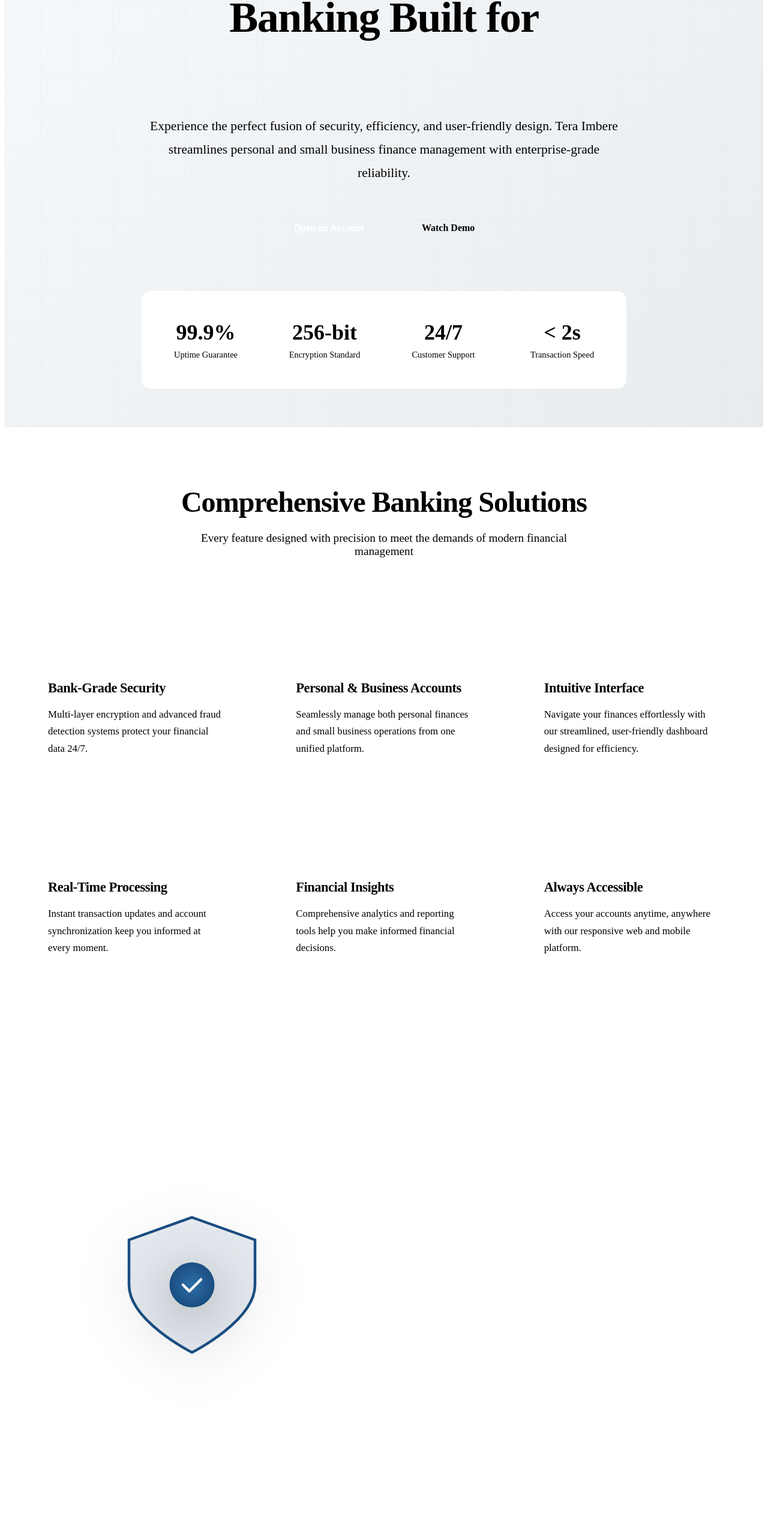
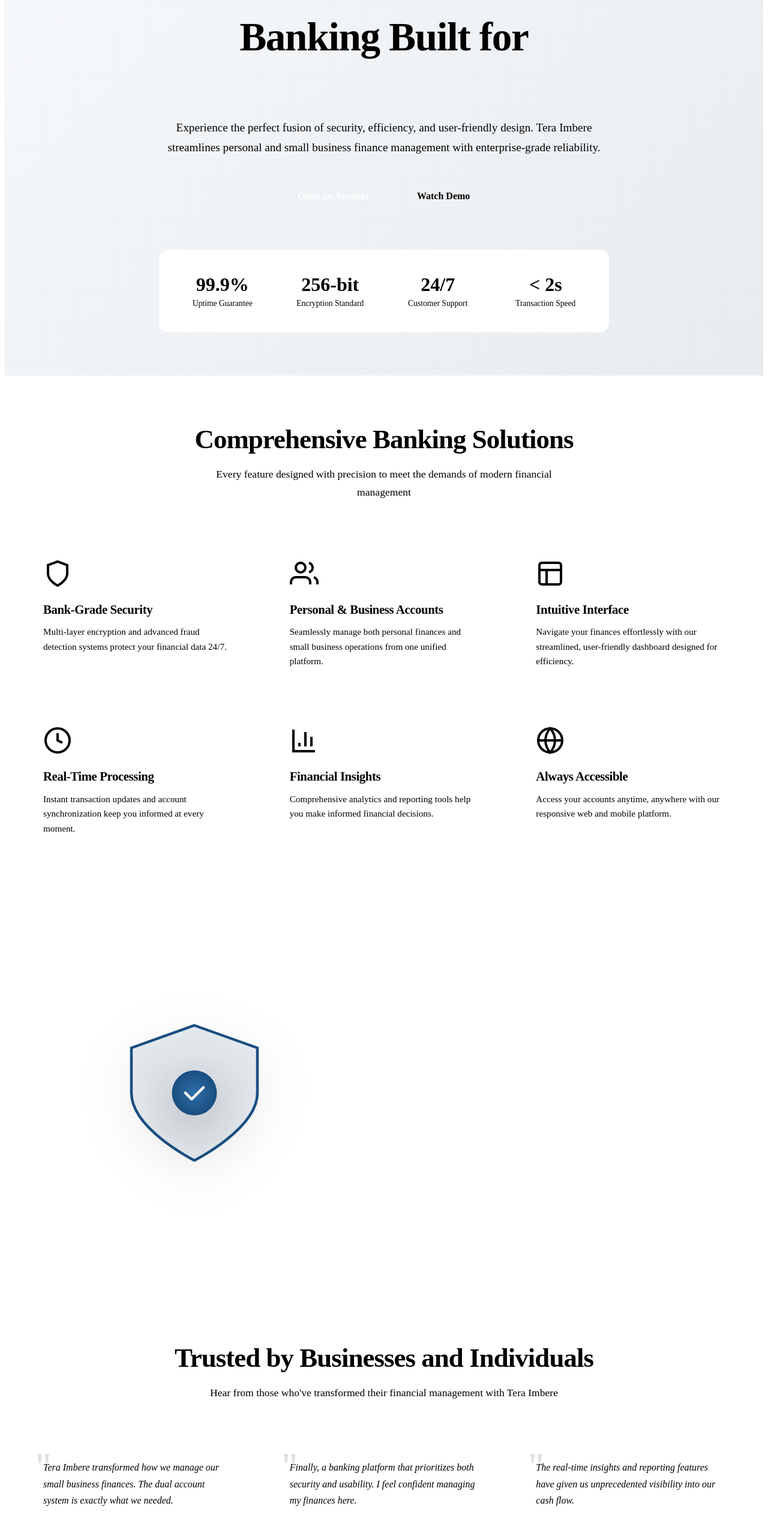
Before and after one commit to nshutifabrice09/tera-imbere-frontend, an Angular app: page / in a window 1280 px wide. Shown: the part 182-2732 px from the top of the page at 60% size. Built offline with nearby package versions, Linux system fonts and the light colour scheme.

Commit message:
Hmtl and Css changed

```diff
--- a/src/landing-page/landing-page.css
+++ b/src/landing-page/landing-page.css
@@ -1,3 +1,6 @@
+/* Import Google Fonts - MUST BE FIRST */
+@import url('https://fonts.googleapis.com/css2?family=Inter:wght@400;500;600;700&family=Outfit:wght@600;700;800&display=swap');
+
 /* CSS Variables for Consistent Theming */
 :root {
   --primary-color: #1a4d80;
@@ -15,9 +18,8 @@
   --shadow-md: 0 8px 24px rgba(15, 20, 25, 0.12);
   --shadow-lg: 0 16px 48px rgba(15, 20, 25, 0.16);
   --transition-base: 0.3s cubic-bezier(0.4, 0, 0.2, 1);
-  --font-display: 'Playfair Display', Georgia, serif;
-  --font-body: 'Crimson Pro', 'Times New Roman', serif;
-  --font-ui: -apple-system, BlinkMacSystemFont, 'Segoe UI', sans-serif;
+  --font-display: 'Outfit', system-ui, -apple-system, sans-serif;
+  --font-body: 'Inter', system-ui, -apple-system, sans-serif;
 }
 
 /* Global Styles */
@@ -27,17 +29,23 @@
   box-sizing: border-box;
 }
 
+html {
+  scroll-behavior: smooth;
+}
+
 body {
   font-family: var(--font-body);
   color: var(--text-primary);
   background-color: var(--bg-primary);
-  line-height: 1.7;
+  line-height: 1.6;
   -webkit-font-smoothing: antialiased;
   -moz-osx-font-smoothing: grayscale;
+  overflow-x: hidden;
 }
 
 .landing-page {
   overflow-x: hidden;
+  width: 100%;
 }
 
 /* Typography */
@@ -46,6 +54,12 @@
   font-weight: 700;
   line-height: 1.2;
   letter-spacing: -0.02em;
+  color: var(--text-primary);
+}
+
+p {
+  font-family: var(--font-body);
+  line-height: 1.7;
 }
 
 /* Navigation */
@@ -54,7 +68,7 @@
   top: 0;
   left: 0;
   right: 0;
-  background: rgba(255, 255, 255, 0.95);
+  background: rgba(255, 255, 255, 0.98);
   backdrop-filter: blur(12px);
   border-bottom: 1px solid var(--border-color);
   z-index: 1000;
@@ -64,7 +78,7 @@
 .nav-container {
   max-width: 1400px;
   margin: 0 auto;
-  padding: 1.2rem 2rem;
+  padding: 1rem 2rem;
   display: flex;
   justify-content: space-between;
   align-items: center;
@@ -78,14 +92,15 @@
 }
 
 .logo-icon {
-  width: 36px;
-  height: 36px;
+  width: 32px;
+  height: 32px;
   color: var(--primary-color);
+  flex-shrink: 0;
 }
 
 .brand-name {
   font-family: var(--font-display);
-  font-size: 1.5rem;
+  font-size: 1.35rem;
   font-weight: 700;
   color: var(--primary-color);
   letter-spacing: -0.01em;
@@ -94,11 +109,11 @@
 .nav-links {
   display: flex;
   align-items: center;
-  gap: 2.5rem;
+  gap: 2rem;
 }
 
 .nav-link {
-  font-family: var(--font-ui);
+  font-family: var(--font-body);
   font-size: 0.95rem;
   font-weight: 500;
   color: var(--text-secondary);
@@ -146,10 +161,10 @@
 
 /* Buttons */
 .btn {
-  font-family: var(--font-ui);
+  font-family: var(--font-body);
   font-size: 0.95rem;
   font-weight: 600;
-  padding: 0.75rem 1.75rem;
+  padding: 0.7rem 1.5rem;
   border-radius: 8px;
   border: none;
   cursor: pointer;
@@ -194,18 +209,18 @@
 }
 
 .btn-large {
-  padding: 1rem 2.25rem;
+  padding: 1rem 2rem;
   font-size: 1rem;
 }
 
 /* Hero Section */
 .hero {
   position: relative;
-  min-height: 90vh;
+  min-height: 100vh;
   display: flex;
   align-items: center;
   justify-content: center;
-  padding: 6rem 2rem 4rem;
+  padding: 8rem 2rem 4rem;
   overflow: hidden;
 }
 
@@ -226,26 +241,27 @@
   right: 0;
   bottom: 0;
   background-image:
-    linear-gradient(rgba(26, 77, 128, 0.03) 1px, transparent 1px),
-    linear-gradient(90deg, rgba(26, 77, 128, 0.03) 1px, transparent 1px);
+    linear-gradient(rgba(26, 77, 128, 0.04) 1px, transparent 1px),
+    linear-gradient(90deg, rgba(26, 77, 128, 0.04) 1px, transparent 1px);
   background-size: 60px 60px;
+  opacity: 0.6;
 }
 
 .hero-content {
-  max-width: 1200px;
+  max-width: 1100px;
   text-align: center;
   z-index: 1;
 }
 
 .hero-badge {
-  font-family: var(--font-ui);
-  font-size: 0.85rem;
+  font-family: var(--font-body);
+  font-size: 0.8rem;
   font-weight: 600;
   text-transform: uppercase;
-  letter-spacing: 0.1em;
+  letter-spacing: 0.08em;
   color: var(--primary-color);
   background: white;
-  padding: 0.5rem 1.25rem;
+  padding: 0.5rem 1.2rem;
   border-radius: 50px;
   display: inline-block;
   margin-bottom: 2rem;
@@ -253,9 +269,12 @@
 }
 
 .hero-title {
-  font-size: clamp(2.5rem, 6vw, 4.5rem);
+  font-family: var(--font-display);
+  font-size: clamp(2.5rem, 6vw, 4.2rem);
+  font-weight: 800;
   margin-bottom: 1.5rem;
   color: var(--text-primary);
+  line-height: 1.1;
 }
 
 .gradient-text {
@@ -263,33 +282,34 @@
   -webkit-background-clip: text;
   -webkit-text-fill-color: transparent;
   background-clip: text;
-  display: block;
-  margin-top: 0.5rem;
+  display: inline-block;
 }
 
 .hero-subtitle {
-  font-size: clamp(1.1rem, 2vw, 1.35rem);
+  font-family: var(--font-body);
+  font-size: clamp(1rem, 2vw, 1.2rem);
   color: var(--text-secondary);
-  max-width: 800px;
-  margin: 0 auto 3rem;
-  line-height: 1.8;
+  max-width: 750px;
+  margin: 0 auto 2.5rem;
+  line-height: 1.7;
+  font-weight: 400;
 }
 
 .hero-cta {
   display: flex;
-  gap: 1.5rem;
+  gap: 1rem;
   justify-content: center;
   flex-wrap: wrap;
-  margin-bottom: 5rem;
+  margin-bottom: 4rem;
 }
 
 .hero-stats {
   display: grid;
-  grid-template-columns: repeat(auto-fit, minmax(150px, 1fr));
-  gap: 3rem;
-  max-width: 900px;
+  grid-template-columns: repeat(auto-fit, minmax(140px, 1fr));
+  gap: 2rem;
+  max-width: 850px;
   margin: 0 auto;
-  padding: 3rem 2rem;
+  padding: 2.5rem 2rem;
   background: white;
   border-radius: 16px;
   box-shadow: var(--shadow-lg);
@@ -301,45 +321,49 @@
 
 .stat-value {
   font-family: var(--font-display);
-  font-size: 2.25rem;
+  font-size: 2rem;
   font-weight: 700;
   color: var(--primary-color);
-  margin-bottom: 0.5rem;
+  margin-bottom: 0.3rem;
 }
 
 .stat-label {
-  font-family: var(--font-ui);
-  font-size: 0.9rem;
+  font-family: var(--font-body);
+  font-size: 0.85rem;
   color: var(--text-secondary);
   font-weight: 500;
 }
 
 /* Section Styles */
 section {
-  padding: 6rem 2rem;
+  padding: 5rem 2rem;
 }
 
 .section-container {
-  max-width: 1400px;
+  max-width: 1300px;
   margin: 0 auto;
 }
 
 .section-header {
   text-align: center;
-  margin-bottom: 5rem;
+  margin-bottom: 4rem;
 }
 
 .section-title {
-  font-size: clamp(2rem, 4vw, 3rem);
-  margin-bottom: 1.25rem;
+  font-family: var(--font-display);
+  font-size: clamp(2rem, 4vw, 2.8rem);
+  font-weight: 700;
+  margin-bottom: 1rem;
   color: var(--text-primary);
 }
 
 .section-subtitle {
-  font-size: 1.2rem;
+  font-family: var(--font-body);
+  font-size: 1.1rem;
   color: var(--text-secondary);
-  max-width: 700px;
+  max-width: 650px;
   margin: 0 auto;
+  font-weight: 400;
 }
 
 /* Features Section */
@@ -349,30 +373,38 @@
 
 .features-grid {
   display: grid;
-  grid-template-columns: repeat(auto-fit, minmax(320px, 1fr));
-  gap: 2.5rem;
+  grid-template-columns: repeat(auto-fit, minmax(300px, 1fr));
+  gap: 2rem;
 }
 
 .feature-card {
   background: white;
-  padding: 2.5rem;
+  padding: 2rem;
   border-radius: 12px;
   transition: var(--transition-base);
   border: 1px solid var(--border-color);
 }
 
 .feature-card:hover {
-  transform: translateY(-8px);
+  transform: translateY(-6px);
   box-shadow: var(--shadow-lg);
   border-color: var(--primary-light);
 }
 
+.feature-icon-wrapper {
+  margin-bottom: 1.5rem;
+}
+
 .feature-icon {
-  width: 56px;
-  height: 56px;
+  width: 48px;
+  height: 48px;
   color: var(--primary-color);
-  margin-bottom: 1.75rem;
   transition: var(--transition-base);
+}
+
+.feature-icon svg {
+  width: 100%;
+  height: 100%;
 }
 
 .feature-card:hover .feature-icon {
@@ -381,15 +413,18 @@
 }
 
 .feature-title {
-  font-size: 1.4rem;
-  margin-bottom: 1rem;
+  font-family: var(--font-display);
+  font-size: 1.3rem;
+  font-weight: 600;
+  margin-bottom: 0.8rem;
   color: var(--text-primary);
 }
 
 .feature-description {
-  font-size: 1.05rem;
+  font-family: var(--font-body);
+  font-size: 0.95rem;
   color: var(--text-secondary);
-  line-height: 1.7;
+  line-height: 1.6;
 }
 
 /* Security Section */
@@ -401,7 +436,7 @@
 .security-content {
   display: grid;
   grid-template-columns: 1fr 1fr;
-  gap: 5rem;
+  gap: 4rem;
   align-items: center;
 }
 
@@ -413,7 +448,7 @@
 
 .security-shield svg {
   width: 100%;
-  max-width: 350px;
+  max-width: 320px;
   height: auto;
   filter: drop-shadow(0 20px 40px rgba(0, 0, 0, 0.3));
 }
@@ -421,46 +456,51 @@
 .security-details .section-title {
   color: white;
   text-align: left;
-  margin-bottom: 1.5rem;
+  margin-bottom: 1.2rem;
 }
 
 .security-intro {
-  font-size: 1.15rem;
+  font-family: var(--font-body);
+  font-size: 1.05rem;
   color: rgba(255, 255, 255, 0.9);
-  margin-bottom: 3rem;
-  line-height: 1.8;
+  margin-bottom: 2.5rem;
+  line-height: 1.7;
 }
 
 .security-features {
   display: flex;
   flex-direction: column;
-  gap: 2rem;
+  gap: 1.8rem;
 }
 
 .security-item {
   display: flex;
-  gap: 1.5rem;
+  gap: 1.2rem;
   align-items: flex-start;
 }
 
 .security-number {
   font-family: var(--font-display);
-  font-size: 1.5rem;
+  font-size: 1.3rem;
   font-weight: 700;
   color: var(--secondary-color);
-  min-width: 40px;
+  min-width: 35px;
+  flex-shrink: 0;
 }
 
 .security-info h4 {
-  font-size: 1.25rem;
-  margin-bottom: 0.5rem;
+  font-family: var(--font-display);
+  font-size: 1.15rem;
+  font-weight: 600;
+  margin-bottom: 0.4rem;
   color: white;
 }
 
 .security-info p {
+  font-family: var(--font-body);
   color: rgba(255, 255, 255, 0.85);
-  font-size: 1.05rem;
-  line-height: 1.7;
+  font-size: 0.95rem;
+  line-height: 1.6;
 }
 
 /* Testimonials Section */
@@ -470,13 +510,13 @@
 
 .testimonials-grid {
   display: grid;
-  grid-template-columns: repeat(auto-fit, minmax(350px, 1fr));
-  gap: 2.5rem;
+  grid-template-columns: repeat(auto-fit, minmax(320px, 1fr));
+  gap: 2rem;
 }
 
 .testimonial-card {
   background: var(--bg-secondary);
-  padding: 2.5rem;
+  padding: 2rem;
   border-radius: 12px;
   border: 1px solid var(--border-color);
   transition: var(--transition-base);
@@ -489,24 +529,25 @@
 }
 
 .quote-icon {
-  font-family: var(--font-display);
-  font-size: 5rem;
+  font-family: Georgia, serif;
+  font-size: 4rem;
   color: var(--primary-light);
-  opacity: 0.15;
+  opacity: 0.12;
   position: absolute;
-  top: 1rem;
-  left: 1.5rem;
+  top: 0.8rem;
+  left: 1.2rem;
   line-height: 1;
 }
 
 .testimonial-quote {
-  font-size: 1.1rem;
+  font-family: var(--font-body);
+  font-size: 1rem;
   color: var(--text-primary);
-  margin-bottom: 2rem;
+  margin-bottom: 1.8rem;
   position: relative;
   z-index: 1;
   font-style: italic;
-  line-height: 1.8;
+  line-height: 1.7;
 }
 
 .testimonial-author {
@@ -516,8 +557,8 @@
 }
 
 .author-avatar {
-  width: 50px;
-  height: 50px;
+  width: 45px;
+  height: 45px;
   border-radius: 50%;
   background: var(--primary-color);
   color: white;
@@ -525,19 +566,21 @@
   align-items: center;
   justify-content: center;
   font-family: var(--font-display);
-  font-size: 1.25rem;
+  font-size: 1.1rem;
   font-weight: 600;
+  flex-shrink: 0;
 }
 
 .author-name {
-  font-family: var(--font-ui);
+  font-family: var(--font-body);
   font-weight: 600;
   color: var(--text-primary);
-  font-size: 1rem;
+  font-size: 0.95rem;
 }
 
 .author-role {
-  font-size: 0.9rem;
+  font-family: var(--font-body);
+  font-size: 0.85rem;
   color: var(--text-secondary);
 }
 
@@ -549,26 +592,29 @@
 }
 
 .cta-container {
-  max-width: 900px;
+  max-width: 850px;
   margin: 0 auto;
 }
 
 .cta-title {
-  font-size: clamp(2rem, 4vw, 2.75rem);
-  margin-bottom: 1.5rem;
+  font-family: var(--font-display);
+  font-size: clamp(1.8rem, 4vw, 2.5rem);
+  font-weight: 700;
+  margin-bottom: 1.2rem;
   color: white;
 }
 
 .cta-subtitle {
-  font-size: 1.2rem;
+  font-family: var(--font-body);
+  font-size: 1.1rem;
   color: rgba(255, 255, 255, 0.9);
-  margin-bottom: 3rem;
-  line-height: 1.8;
+  margin-bottom: 2.5rem;
+  line-height: 1.7;
 }
 
 .cta-buttons {
   display: flex;
-  gap: 1.5rem;
+  gap: 1rem;
   justify-content: center;
   flex-wrap: wrap;
 }
@@ -577,61 +623,66 @@
 .footer {
   background: var(--text-primary);
   color: rgba(255, 255, 255, 0.8);
-  padding: 4rem 2rem 2rem;
+  padding: 3.5rem 2rem 2rem;
 }
 
 .footer-container {
-  max-width: 1400px;
+  max-width: 1300px;
   margin: 0 auto;
 }
 
 .footer-grid {
   display: grid;
   grid-template-columns: 2fr repeat(4, 1fr);
-  gap: 3rem;
-  margin-bottom: 3rem;
+  gap: 2.5rem;
+  margin-bottom: 2.5rem;
 }
 
 .footer-brand {
   display: flex;
   align-items: center;
   gap: 0.75rem;
-  margin-bottom: 1.25rem;
+  margin-bottom: 1rem;
 }
 
 .footer-brand .logo-icon {
   color: white;
+  width: 32px;
+  height: 32px;
 }
 
 .footer-brand .brand-name {
   color: white;
+  font-size: 1.3rem;
 }
 
 .footer-description {
-  font-size: 0.95rem;
-  line-height: 1.7;
+  font-family: var(--font-body);
+  font-size: 0.9rem;
+  line-height: 1.6;
   color: rgba(255, 255, 255, 0.7);
 }
 
 .footer-heading {
-  font-family: var(--font-ui);
-  font-size: 1rem;
+  font-family: var(--font-display);
+  font-size: 0.95rem;
   font-weight: 600;
   color: white;
-  margin-bottom: 1.25rem;
+  margin-bottom: 1rem;
 }
 
 .footer-links {
   list-style: none;
   display: flex;
   flex-direction: column;
-  gap: 0.75rem;
+  gap: 0.6rem;
 }
 
 .footer-links a {
+  font-family: var(--font-body);
   color: rgba(255, 255, 255, 0.7);
   text-decoration: none;
-  font-size: 0.95rem;
+  font-size: 0.9rem;
   transition: var(--transition-base);
 }
 
@@ -649,19 +700,21 @@
 }
 
 .copyright {
-  font-size: 0.9rem;
+  font-family: var(--font-body);
+  font-size: 0.85rem;
   color: rgba(255, 255, 255, 0.6);
 }
 
 .footer-social {
   display: flex;
-  gap: 2rem;
+  gap: 1.5rem;
 }
 
 .social-link {
+  font-family: var(--font-body);
   color: rgba(255, 255, 255, 0.7);
   text-decoration: none;
-  font-size: 0.9rem;
+  font-size: 0.85rem;
   transition: var(--transition-base);
 }
 
@@ -692,7 +745,7 @@
 @media (max-width: 768px) {
   .nav-links {
     position: fixed;
-    top: 70px;
+    top: 65px;
     left: 0;
     right: 0;
     background: white;
@@ -701,7 +754,7 @@
     box-shadow: var(--shadow-lg);
     transform: translateY(-120%);
     transition: var(--transition-base);
-    gap: 1.5rem;
+    gap: 1.2rem;
   }
 
   .nav-links.active {
@@ -713,8 +766,8 @@
   }
 
   .hero {
-    padding: 5rem 1.5rem 3rem;
-    min-height: 80vh;
+    padding: 6rem 1.5rem 3rem;
+    min-height: 85vh;
   }
 
   .hero-cta {
@@ -724,7 +777,7 @@
 
   .hero-stats {
     grid-template-columns: repeat(2, 1fr);
-    gap: 2rem;
+    gap: 1.5rem;
   }
 
   .features-grid {
@@ -747,7 +800,7 @@
 
   .footer-bottom {
     flex-direction: column;
-    gap: 1.5rem;
+    gap: 1.2rem;
     text-align: center;
   }
 }
@@ -761,6 +814,3 @@
     font-size: 1.75rem;
   }
 }
-
-/* Import Google Fonts */
-@import url('https://fonts.googleapis.com/css2?family=Playfair+Display:wght@700;800&family=Crimson+Pro:wght@400;500;600&display=swap');
--- a/src/landing-page/landing-page.html
+++ b/src/landing-page/landing-page.html
@@ -15,7 +15,7 @@
         <span class="brand-name">Tera Imbere</span>
       </div>
 
-      <button class="menu-toggle" (click)="toggleMenu()" [class.active]="isMenuOpen">
+      <button class="menu-toggle" (click)="toggleMenu()" [class.active]="isMenuOpen" aria-label="Toggle menu">
         <span></span>
         <span></span>
         <span></span>
@@ -39,7 +39,7 @@
     <div class="hero-content">
       <div class="hero-badge">Powered by Spring Boot Technology</div>
       <h1 class="hero-title">
-        Banking Built for
+        Banking Built for<br>
         <span class="gradient-text">Modern Business</span>
       </h1>
       <p class="hero-subtitle">
@@ -72,7 +72,9 @@
 
       <div class="features-grid">
         <div class="feature-card" *ngFor="let feature of features">
-          <div class="feature-icon" [innerHTML]="getIconSvg(feature.icon)"></div>
+          <div class="feature-icon-wrapper">
+            <div class="feature-icon" [innerHTML]="getIconSvg(feature.icon)"></div>
+          </div>
           <h3 class="feature-title">{{ feature.title }}</h3>
           <p class="feature-description">{{ feature.description }}</p>
         </div>
--- a/src/landing-page/landing-page.ts
+++ b/src/landing-page/landing-page.ts
@@ -1,5 +1,6 @@
 import { Component, OnInit } from '@angular/core';
 import { CommonModule } from '@angular/common';
+import { DomSanitizer, SafeHtml } from '@angular/platform-browser';
 
 @Component({
   selector: 'app-landing',
@@ -70,6 +71,8 @@
   currentYear = new Date().getFullYear();
   isMenuOpen = false;
 
+  constructor(private sanitizer: DomSanitizer) {}
+
   ngOnInit(): void {
   }
 
@@ -85,7 +88,7 @@
     }
   }
 
-  getIconSvg(iconName: string): string {
+  getIconSvg(iconName: string): SafeHtml {
     const icons: { [key: string]: string } = {
       shield: `<svg viewBox="0 0 24 24" fill="none" stroke="currentColor" stroke-width="2"><path d="M12 22s8-4 8-10V5l-8-3-8 3v7c0 6 8 10 8 10z"/></svg>`,
       users: `<svg viewBox="0 0 24 24" fill="none" stroke="currentColor" stroke-width="2"><path d="M17 21v-2a4 4 0 0 0-4-4H5a4 4 0 0 0-4 4v2"/><circle cx="9" cy="7" r="4"/><path d="M23 21v-2a4 4 0 0 0-3-3.87"/><path d="M16 3.13a4 4 0 0 1 0 7.75"/></svg>`,
@@ -94,6 +97,6 @@
       chart: `<svg viewBox="0 0 24 24" fill="none" stroke="currentColor" stroke-width="2"><path d="M3 3v18h18"/><path d="M18 17V9"/><path d="M13 17V5"/><path d="M8 17v-3"/></svg>`,
       globe: `<svg viewBox="0 0 24 24" fill="none" stroke="currentColor" stroke-width="2"><circle cx="12" cy="12" r="10"/><path d="M2 12h20"/><path d="M12 2a15.3 15.3 0 0 1 4 10 15.3 15.3 0 0 1-4 10 15.3 15.3 0 0 1-4-10 15.3 15.3 0 0 1 4-10z"/></svg>`
     };
-    return icons[iconName] || '';
+    return this.sanitizer.bypassSecurityTrustHtml(icons[iconName] || '');
   }
 }
```
